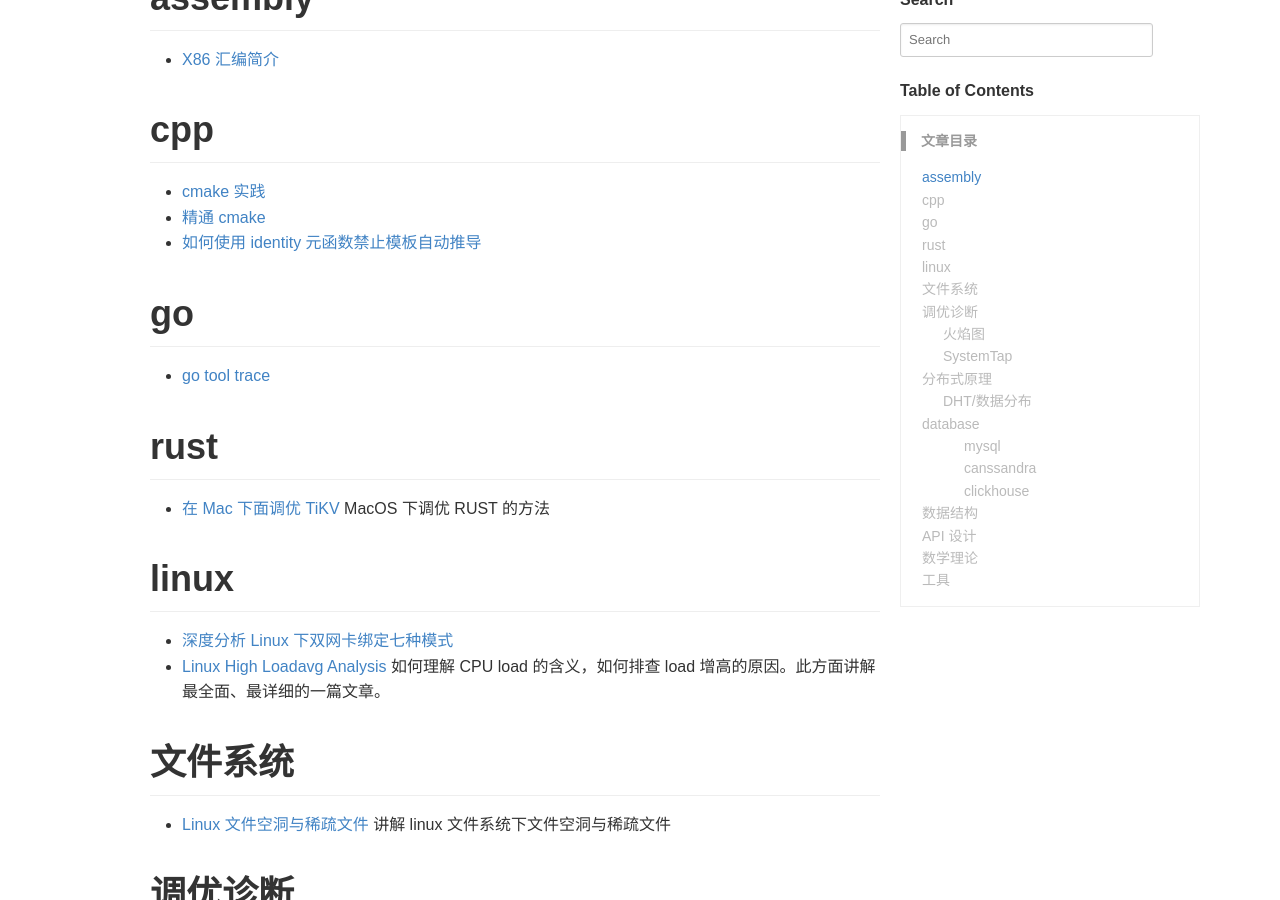
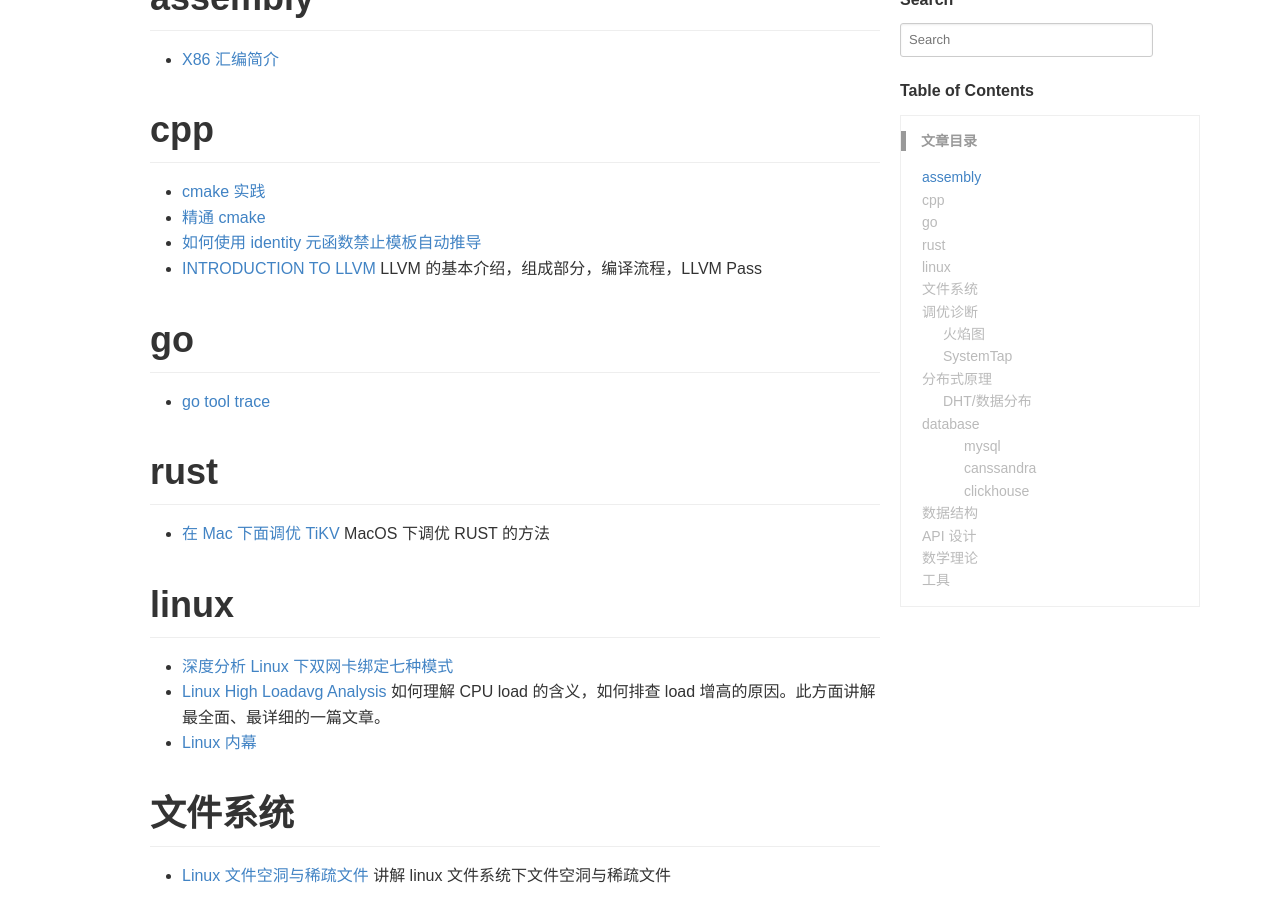
Before and after one commit to lrita/lrita.github.io, a Jekyll site: the page built from _wiki/books.md, in a window 1280 px wide and 900 px high, scrolled down 219 px. Built offline with Jekyll 4.4.1, drawn with Linux system fonts in a browser that asks for light colours; comment, search, counter and statistics services are not loaded; some of the changed text lies outside the part shown.

Commit message:
update _wiki/books.md

```diff
--- a/_wiki/books.md
+++ b/_wiki/books.md
@@ -15,6 +15,7 @@ keywords: 编程书籍/文档
 - [cmake 实践](/images/posts/cplusplus/CMake-Practice.pdf)
 - [精通 cmake](/images/posts/cplusplus/mastering-cmake.pdf)
 - [如何使用 identity 元函数禁止模板自动推导](/images/posts/cplusplus/the-identity-metafunction.pdf)
+- [INTRODUCTION TO LLVM](/images/posts/cplusplus/19_LLVM.pdf) LLVM 的基本介绍，组成部分，编译流程，LLVM Pass
 
 # go
 
@@ -28,6 +29,7 @@ keywords: 编程书籍/文档
 
 - [深度分析 Linux 下双网卡绑定七种模式](/images/posts/linux/深度分析Linux下双网卡绑定七种模式.pdf)
 - [Linux High Loadavg Analysis](http://oliveryang.net/2017/12/linux-high-loadavg-analysis-1/) 如何理解 CPU load 的含义，如何排查 load 增高的原因。此方面讲解最全面、最详细的一篇文章。
+- [Linux 内幕](https://0xax.gitbooks.io/linux-insides/content/)
 
 # 文件系统
 
@@ -57,6 +59,7 @@ keywords: 编程书籍/文档
 - [分布式系统一致性的发展历史 (一)](https://danielw.cn/history-of-distributed-systems-1) 本文的目的就是带你回顾从 70 年代起, 到如今百花齐放的分布式系统中一致性问题的发展和演化，主要讲分布式时序以及线性一致性和顺序一致性
 - [分布式系统一致性的发展历史 (二)](https://danielw.cn/history-of-distributed-systems-2) 根据分布式故障作为引子，讲述分布式共识的历史。
 - [请不要再称数据库是 CP 或者 AP](https://blog.the-pans.com/cap/) 讲解 CAP 的真实含义及其讨论范围，及其为什么在网络分区的情况下，我们要放弃可用性和一致性中的一个。
+- [awesome-distributed-systems](https://github.com/rShetty/awesome-distributed-systems) 分布式博库、论文集合
 
 ## DHT/数据分布
 
```
Also changed, not shown: 1 other file.
